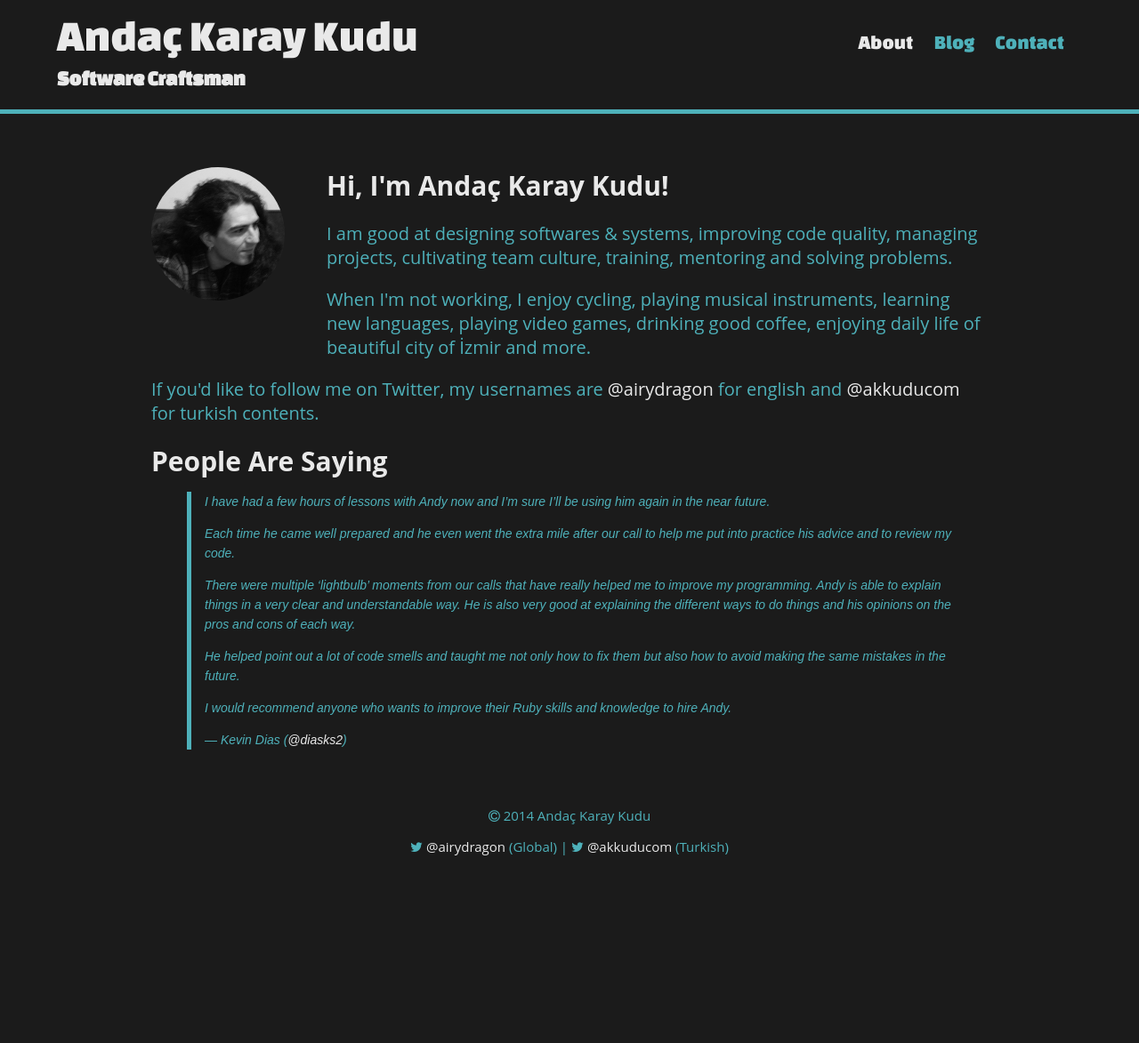
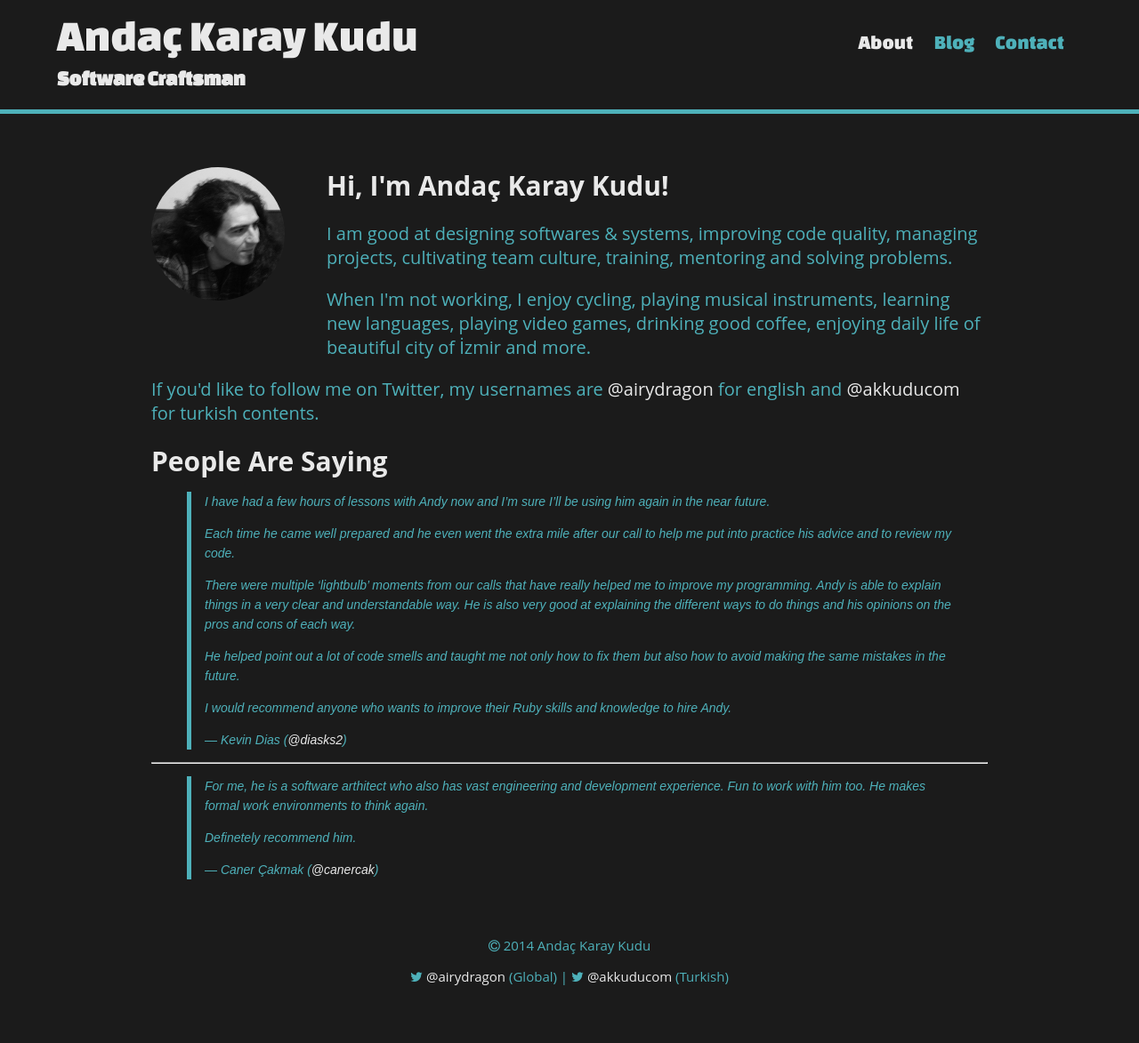
Before and after one commit to akkudu/akkudu.github.io, a Jekyll site: the page built from about.html, in a window 1280 px wide. Shown: the whole page at 89% size. Built offline with Jekyll 4.4.1, drawn with Linux system fonts in a browser that asks for light colours; nearby versions of some CDN libraries; before the commit the page ends 1027 px from its top, so only the background shows below that.

Commit message:
Add canercak's testimonial

```diff
--- a/about.html
+++ b/about.html
@@ -55,4 +55,18 @@ menu: about
     <p class="person">— Kevin Dias (<a href="https://twitter.com/diasks2">@diasks2</a>)</p>
   </blockquote>
 
+  <hr />
+
+  <blockquote>
+    <p>
+      For me, he is a software arthitect who also has vast engineering
+      and development experience. Fun to work with him too. He makes
+      formal work environments to think again.
+    </p>
+    <p>
+      Definetely recommend him.
+    </p>
+    <p class="person">— Caner Çakmak (<a href="https://twitter.com/canercak">@canercak</a>)</p>
+  </blockquote>
+
 </section>
```
